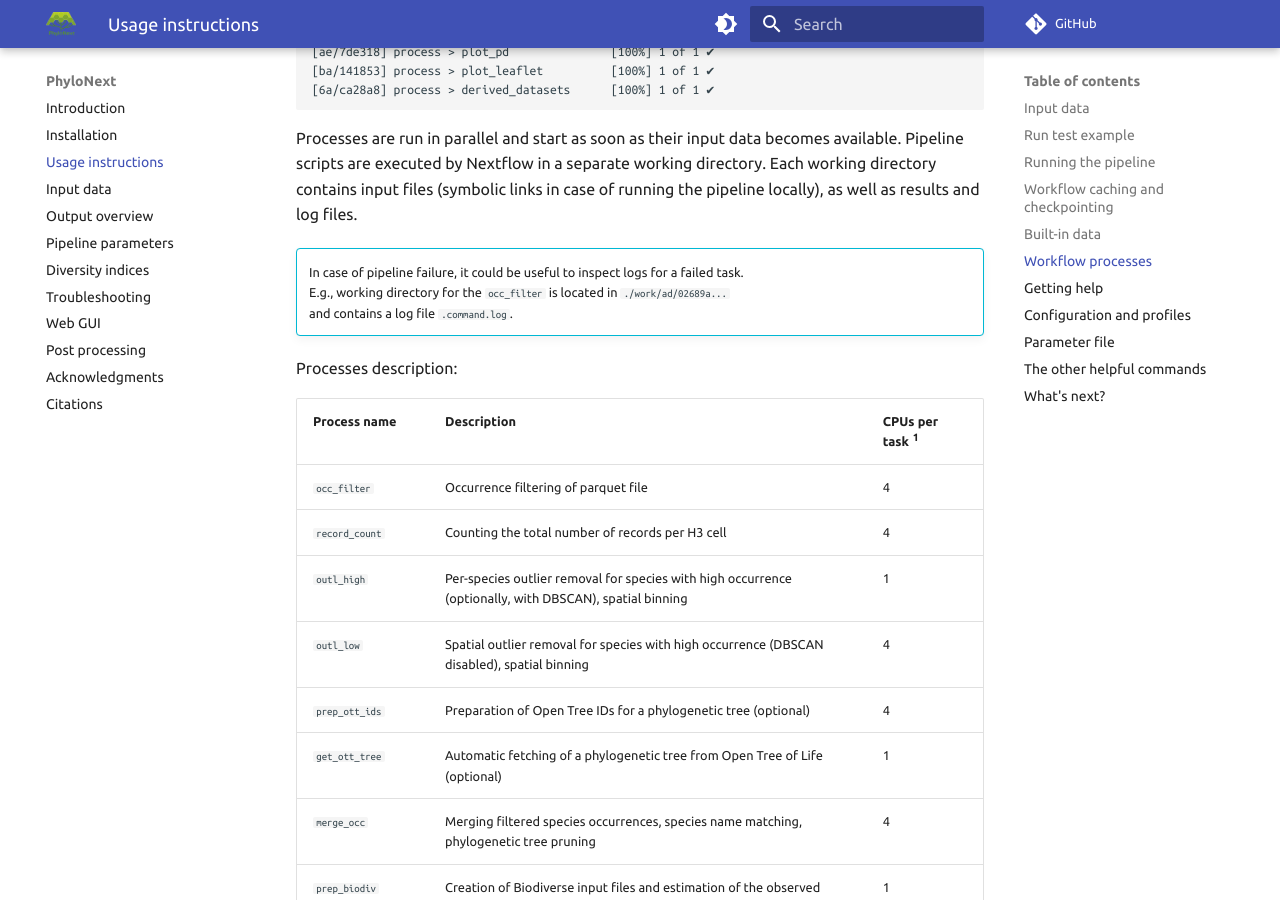
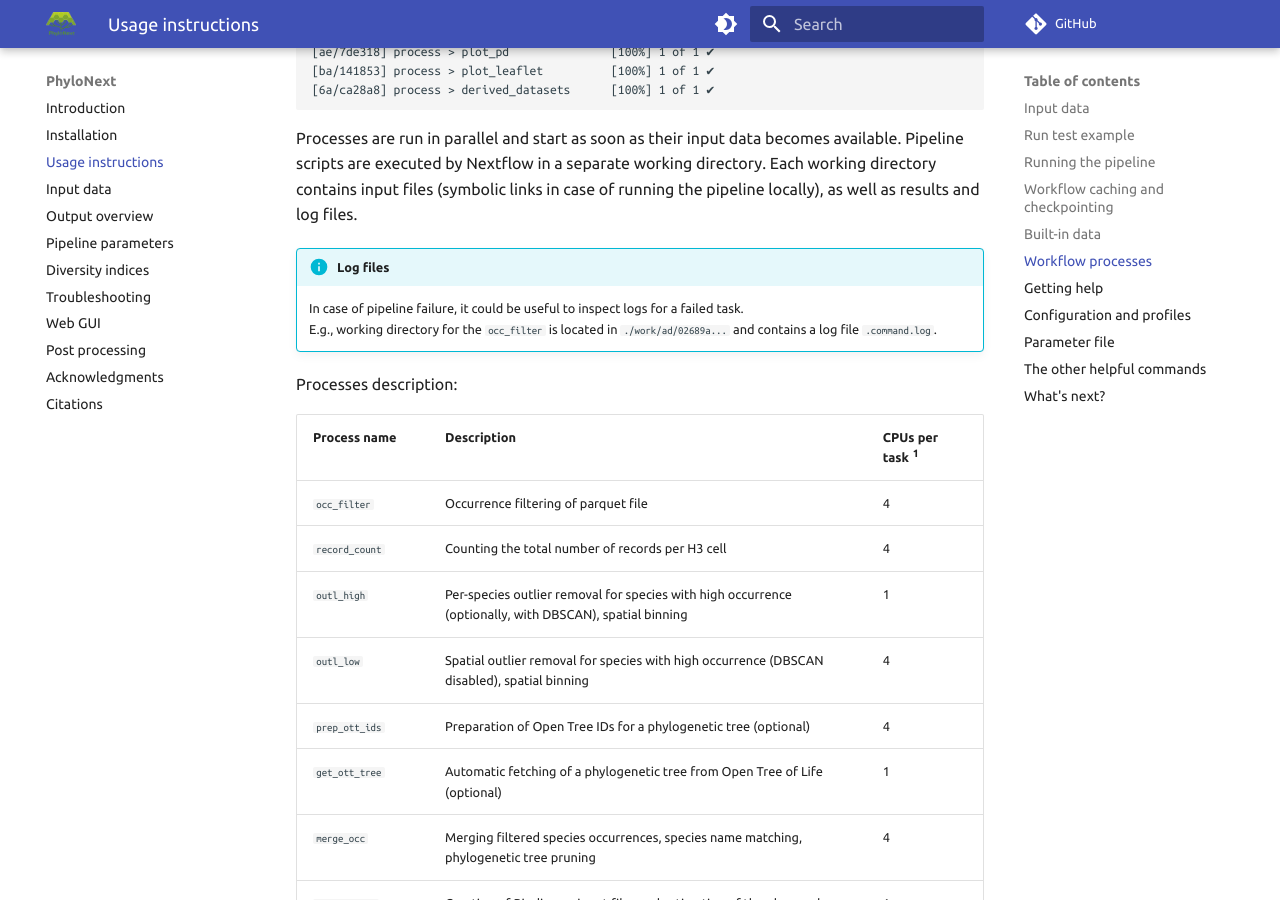
Before and after one commit to vmikk/phylonext_manual, an MkDocs documentation site: the page built from docs/usage.md, in a window 1280 px wide and 900 px high, scrolled down 3641 px. Built offline with MkDocs 1.6.1 and Material for MkDocs 9.7.7, drawn with Linux system fonts in a browser that asks for light colours; comment, search, counter and statistics services are not loaded.

Commit message:
fix info block

```diff
--- a/docs/usage.md
+++ b/docs/usage.md
@@ -130,10 +130,9 @@ Processes are run in parallel and start as soon as their input data becomes avai
 Pipeline scripts are executed by Nextflow in a separate working directory.
 Each working directory contains input files (symbolic links in case of running the pipeline locally), as well as results and log files.
 
-!!! info ""
+!!! info "Log files"
     In case of pipeline failure, it could be useful to inspect logs for a failed task.
-    E.g., working directory for the `occ_filter` is located in `./work/ad/02689a...`
-    and contains a log file `.command.log`.
+    E.g., working directory for the `occ_filter` is located in `./work/ad/02689a...`  and contains a log file `.command.log`.
 
 Processes description:
 
```
